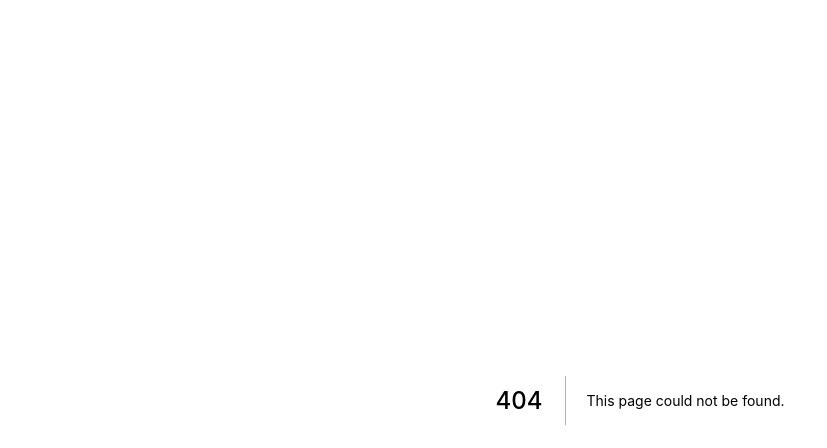
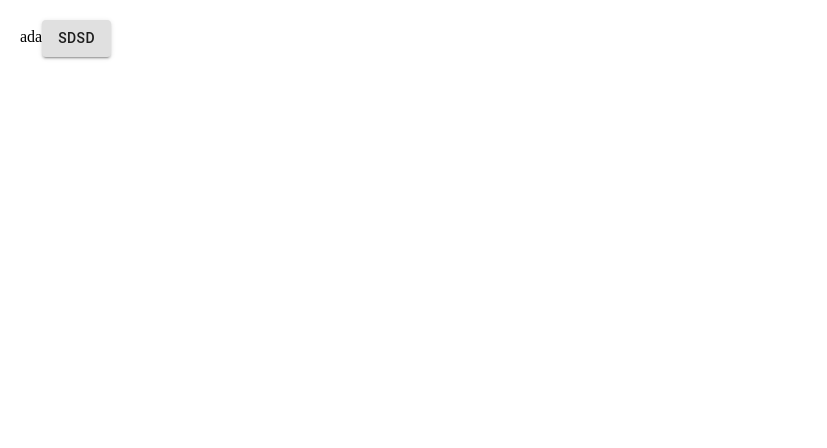
Before and after one commit to maheshauti96/vidyartha-app, a Next.js app: page /payment-page in a window 1280 px wide. Before the commit this address had no page. Shown: the top 448 px of the page, without its empty margins (0-827 px from the left). Built offline with nearby package versions, Linux system fonts and the light colour scheme.

Commit message:
added sass, material ui and pages

```diff
--- a/package.json
+++ b/package.json
@@ -6,8 +6,11 @@
     "start": "next start"
   },
   "dependencies": {
+    "@material-ui/core": "^4.12.3",
+    "@material-ui/icons": "^4.11.2",
     "next": "latest",
     "react": "17.0.2",
-    "react-dom": "17.0.2"
+    "react-dom": "17.0.2",
+    "sass": "^1.45.1"
   }
 }
--- /dev/null
+++ b/pages/_app.js
@@ -0,0 +1,7 @@
+import "./../src/styles/index.scss";
+
+function MyApp({ Component, pageProps }) {
+    return <Component {...pageProps} />
+}
+
+export default MyApp
--- /dev/null
+++ b/pages/home-page.js
@@ -0,0 +1,6 @@
+export default function Home() {
+
+return (<div>
+    home page
+    </div>)
+};
--- /dev/null
+++ b/pages/payment-page.js
@@ -0,0 +1,9 @@
+import { Button } from "@material-ui/core";
+
+export default function Home() {
+
+    return (<div>
+        ada
+       <Button  variant="contained">sdsd</Button>
+        </div>)
+    };
--- /dev/null
+++ b/src/styles/index.scss
@@ -0,0 +1,5 @@
+body {
+    padding: 20px 20px 60px;
+    // max-width: 680px;
+    margin: 0 auto;
+}
```
Also changed, not shown: src/styles/common.scss (added, +8 -0 lines), src/components/header.js (added), 1 other file (tests, documents, lock files or other folders).
